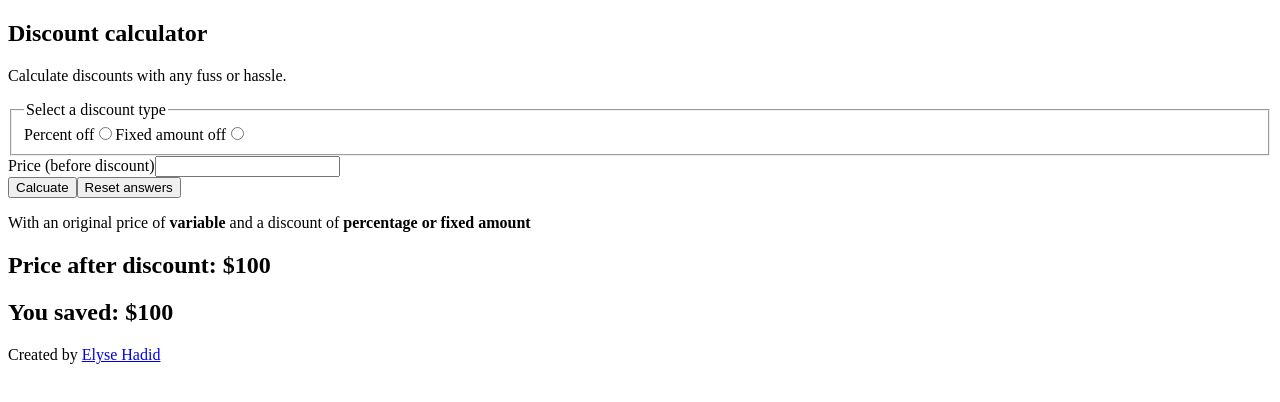
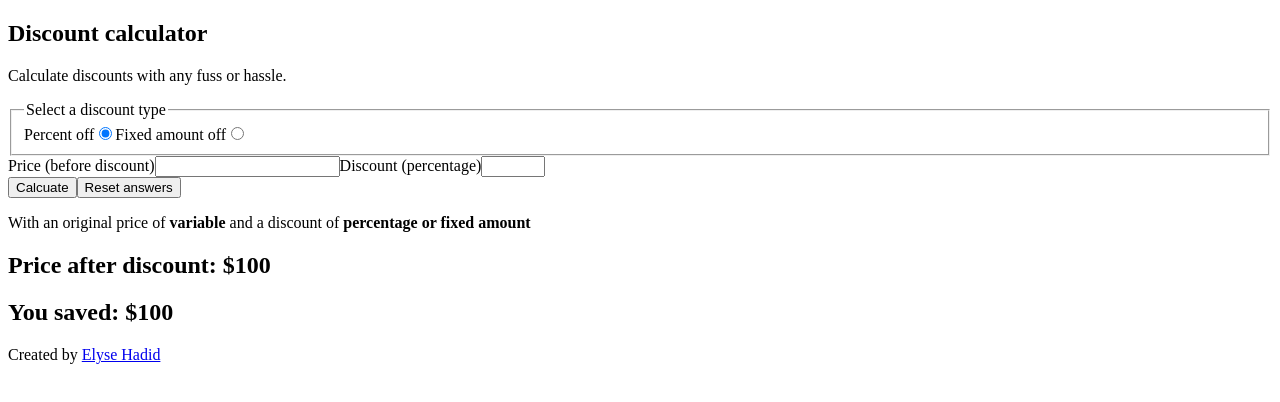
Before and after one commit to elysehadid/discount-calculator, a React (Vite) app: page / in a window 1280 px wide. Shown: the top 402 px of the page. Built offline with nearby package versions, Linux system fonts and the light colour scheme.

Commit message:
Use percentage as default value for discount-type

```diff
--- a/src/App.tsx
+++ b/src/App.tsx
@@ -9,7 +9,7 @@
 import { useState } from "react";
 
 function App() {
-  const [discountType, setDiscountType] = useState("");
+  const [discountType, setDiscountType] = useState("percent");
 
   const getAllFormValues = (formData) => {
     let values = {};
@@ -26,7 +26,6 @@ function App() {
 
   const handleDiscountType = (e) => {
     const { value } = e.target;
-    alert(`Discount type set to: ${value}`);
     setDiscountType(value);
     return;
   };
@@ -45,6 +44,7 @@ function App() {
             <label>
               Percent off
               <input
+                checked={discountType === "percent"}
                 type="radio"
                 name="discount-type"
                 onChange={(e) => {
```
